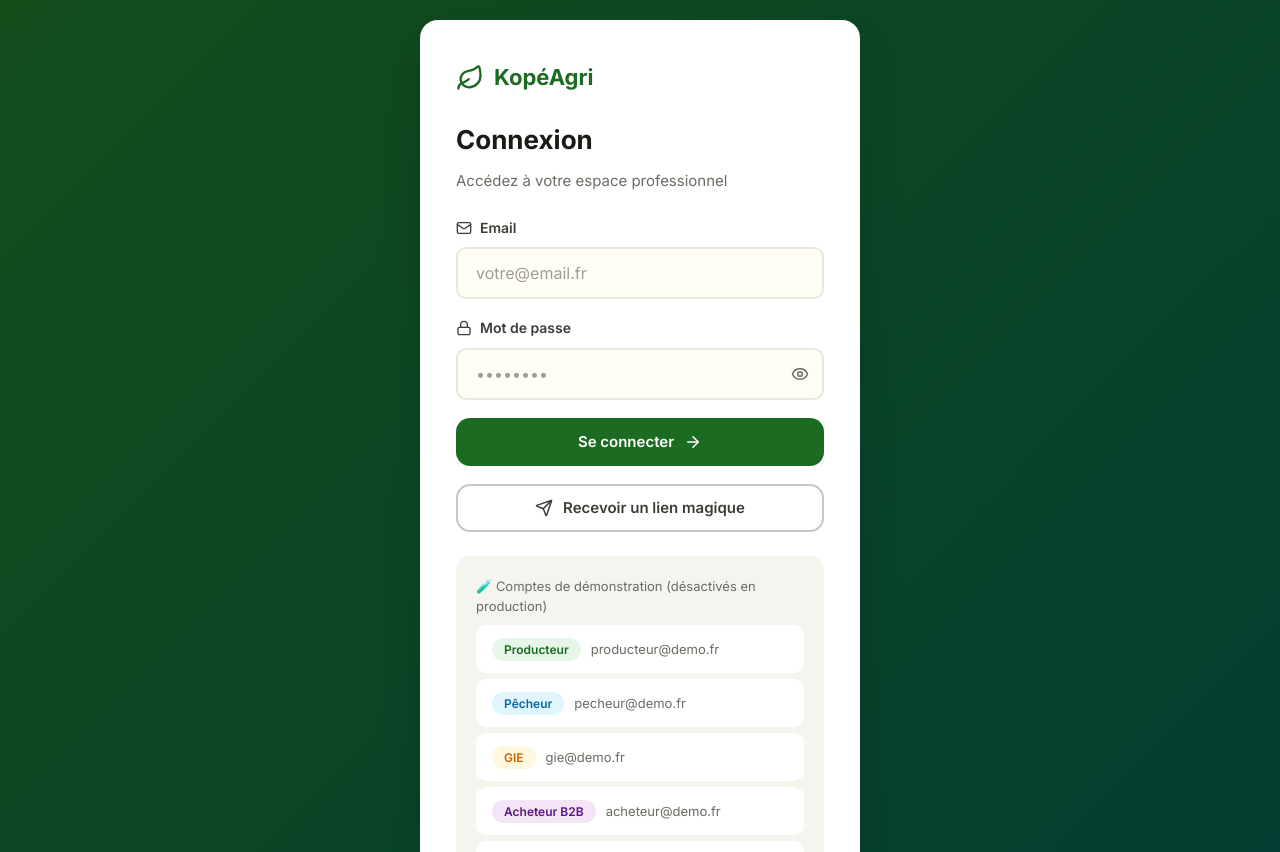
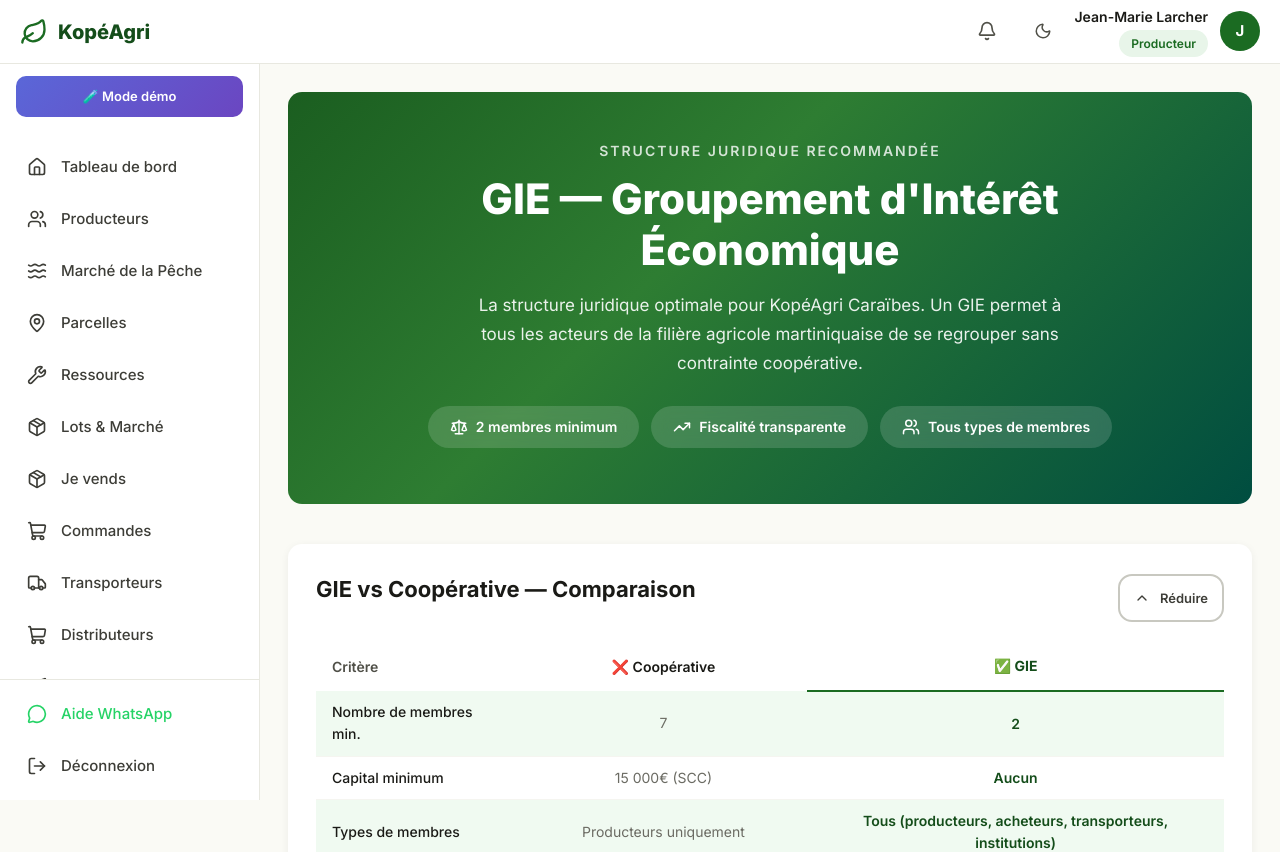
Before and after one commit to CVlad97/kopeagri-caraibes, a React (Vite) app: page /gie in a window 1280 px wide. Before the commit this address led to /login. Shown: the top 852 px of the page. Built offline with nearby package versions, Linux system fonts and the light colour scheme; no server answers.

Commit message:
Public demo: auto-enter demo mode on protected routes + demo on by default

```diff
--- a/src/components/ProtectedRoute.tsx
+++ b/src/components/ProtectedRoute.tsx
@@ -1,11 +1,20 @@
-import React from 'react'
+import React, { useEffect } from 'react'
 import { Navigate } from 'react-router-dom'
 import { useAuth } from '../contexts/AuthContext'
 
 const ProtectedRoute: React.FC<{ children: React.ReactNode; roles?: string[] }> = ({ children, roles }) => {
-  const { user, profile, loading } = useAuth()
+  const { user, profile, loading, demoEnabled, useDemoMode } = useAuth()
+
+  // Accès démo public: si la démo est activée mais aucun user connecté,
+  // on bascule automatiquement en mode démo au lieu de renvoyer au login.
+  useEffect(() => {
+    if (!loading && !user && demoEnabled) {
+      useDemoMode()
+    }
+  }, [loading, user, demoEnabled, useDemoMode])
 
   if (loading) return <div className="loading-screen"><div className="spinner" /></div>
+  if (!user && demoEnabled) return <div className="loading-screen"><div className="spinner" /></div>
   if (!user) return <Navigate to="/login" replace />
   if (roles && profile && !roles.includes(profile.role)) return <Navigate to="/dashboard" replace />
   return <>{children}</>
--- a/src/contexts/AuthContext.tsx
+++ b/src/contexts/AuthContext.tsx
@@ -43,7 +43,7 @@
   }
 }
 
-const isDemoBuildEnabled = () => import.meta.env.DEV || import.meta.env.VITE_ENABLE_DEMO === 'true'
+const isDemoBuildEnabled = () => import.meta.env.DEV || import.meta.env.VITE_ENABLE_DEMO !== 'false'
 
 const makeDemoProfile = (profile: Omit<Profile, 'siret' | 'rib' | 'company_name' | 'address' | 'latitude' | 'longitude' | 'active' | 'onboarding_complete' | 'updated_at'> & { password: string }): Profile & { password: string } => ({
   ...profile,
```
